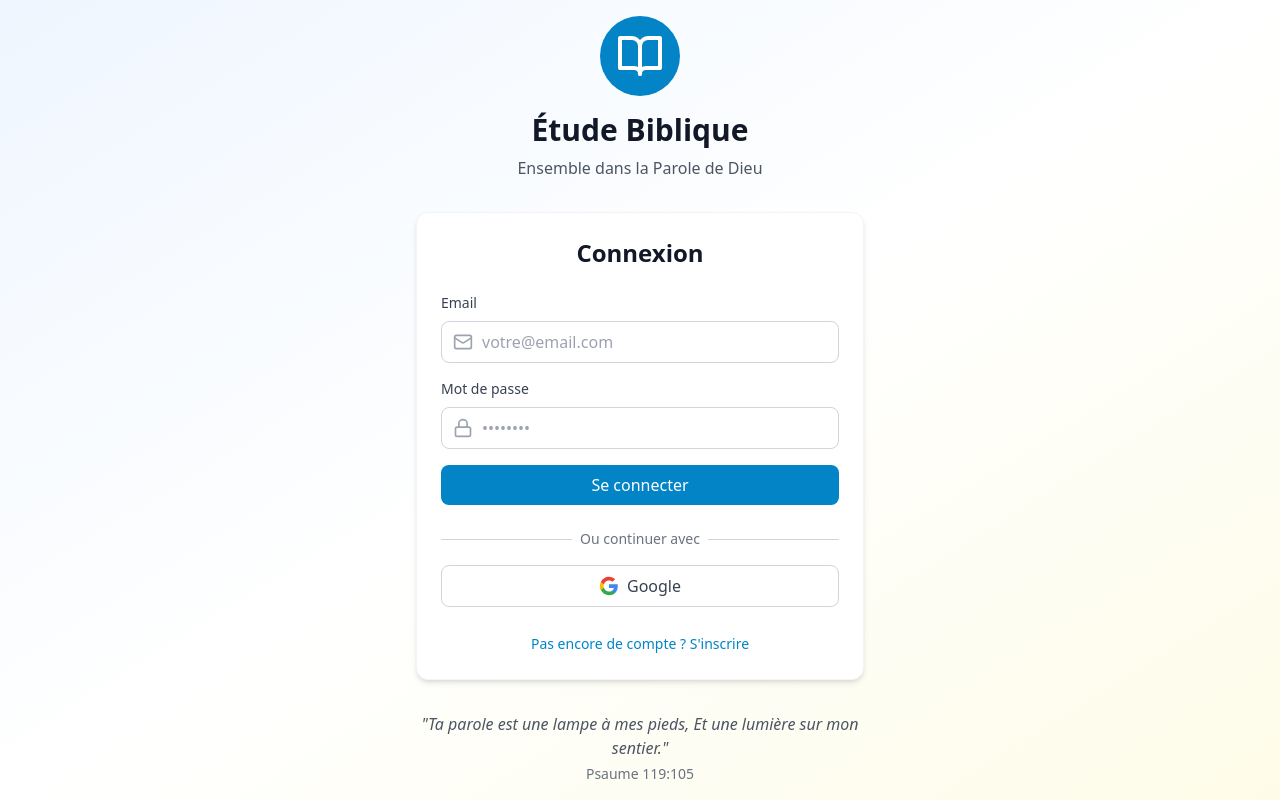
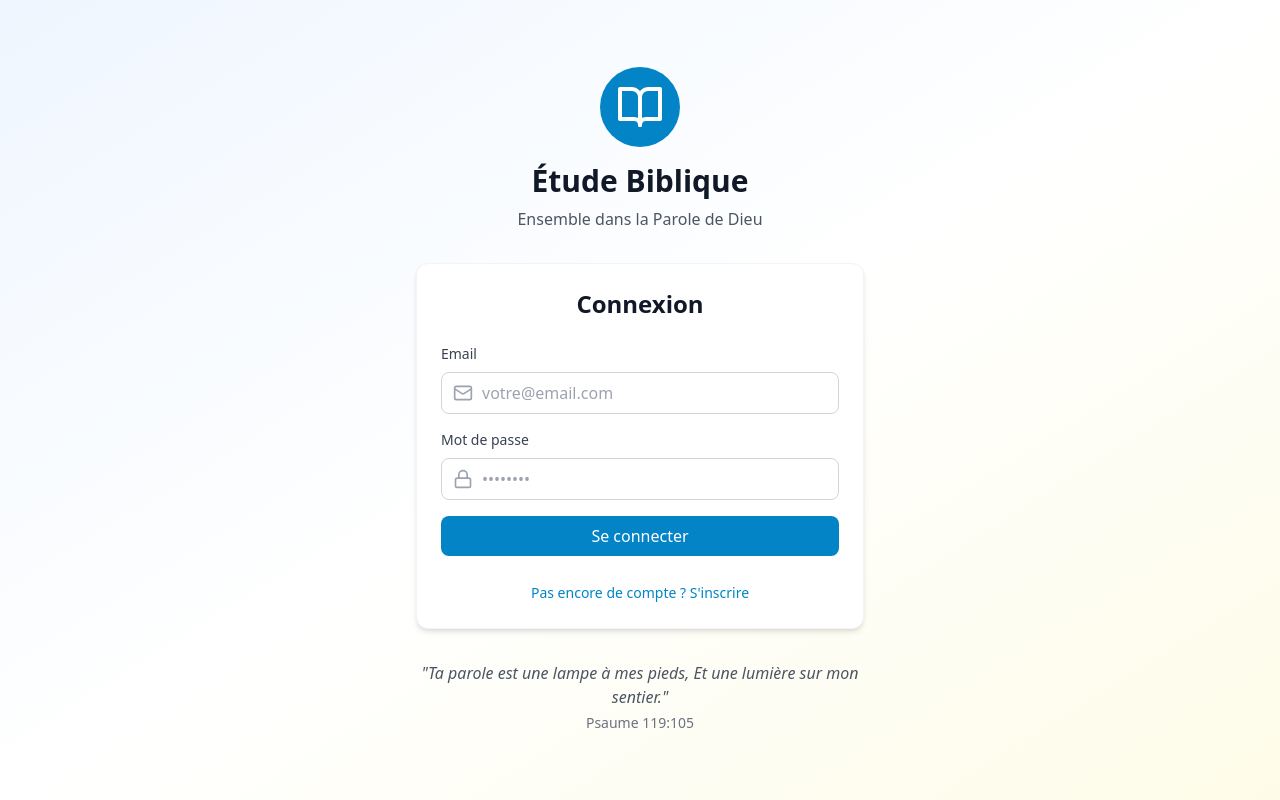
Before and after one commit to AngeHermann24/Meditation, a React (Vite) app: page /login in a window 1280 px wide. Built offline with nearby package versions, Linux system fonts and the light colour scheme; no server answers.

Commit message:
Remove Google OAuth button from login page

```diff
--- a/src/pages/Login.jsx
+++ b/src/pages/Login.jsx
@@ -10,7 +10,7 @@ const Login = () => {
   const [fullName, setFullName] = useState('')
   const [error, setError] = useState('')
   const [loading, setLoading] = useState(false)
-  const { signIn, signUp, signInWithGoogle } = useAuth()
+  const { signIn, signUp } = useAuth()
   const navigate = useNavigate()
 
   const handleSubmit = async (e) => {
@@ -31,18 +31,6 @@ const Login = () => {
     } catch (error) {
       setError(error.message)
     } finally {
-      setLoading(false)
-    }
-  }
-
-  const handleGoogleSignIn = async () => {
-    setError('')
-    setLoading(true)
-    try {
-      const { error } = await signInWithGoogle()
-      if (error) throw error
-    } catch (error) {
-      setError(error.message)
       setLoading(false)
     }
   }
@@ -141,43 +129,6 @@ const Login = () => {
             </button>
           </form>
 
-          <div className="mt-6">
-            <div className="relative">
-              <div className="absolute inset-0 flex items-center">
-                <div className="w-full border-t border-gray-300"></div>
-              </div>
-              <div className="relative flex justify-center text-sm">
-                <span className="px-2 bg-white text-gray-500">Ou continuer avec</span>
-              </div>
-            </div>
-
-            <button
-              onClick={handleGoogleSignIn}
-              disabled={loading}
-              className="btn-secondary w-full mt-4 flex items-center justify-center space-x-2"
-            >
-              <svg className="h-5 w-5" viewBox="0 0 24 24">
-                <path
-                  fill="#4285F4"
-                  d="M22.56 12.25c0-.78-.07-1.53-.2-2.25H12v4.26h5.92c-.26 1.37-1.04 2.53-2.21 3.31v2.77h3.57c2.08-1.92 3.28-4.74 3.28-8.09z"
-                />
-                <path
-                  fill="#34A853"
-                  d="M12 23c2.97 0 5.46-.98 7.28-2.66l-3.57-2.77c-.98.66-2.23 1.06-3.71 1.06-2.86 0-5.29-1.93-6.16-4.53H2.18v2.84C3.99 20.53 7.7 23 12 23z"
-                />
-                <path
-                  fill="#FBBC05"
-                  d="M5.84 14.09c-.22-.66-.35-1.36-.35-2.09s.13-1.43.35-2.09V7.07H2.18C1.43 8.55 1 10.22 1 12s.43 3.45 1.18 4.93l2.85-2.22.81-.62z"
-                />
-                <path
-                  fill="#EA4335"
-                  d="M12 5.38c1.62 0 3.06.56 4.21 1.64l3.15-3.15C17.45 2.09 14.97 1 12 1 7.7 1 3.99 3.47 2.18 7.07l3.66 2.84c.87-2.6 3.3-4.53 6.16-4.53z"
-                />
-              </svg>
-              <span>Google</span>
-            </button>
-          </div>
-
           <div className="mt-6 text-center">
             <button
               onClick={() => setIsSignUp(!isSignUp)}
```
